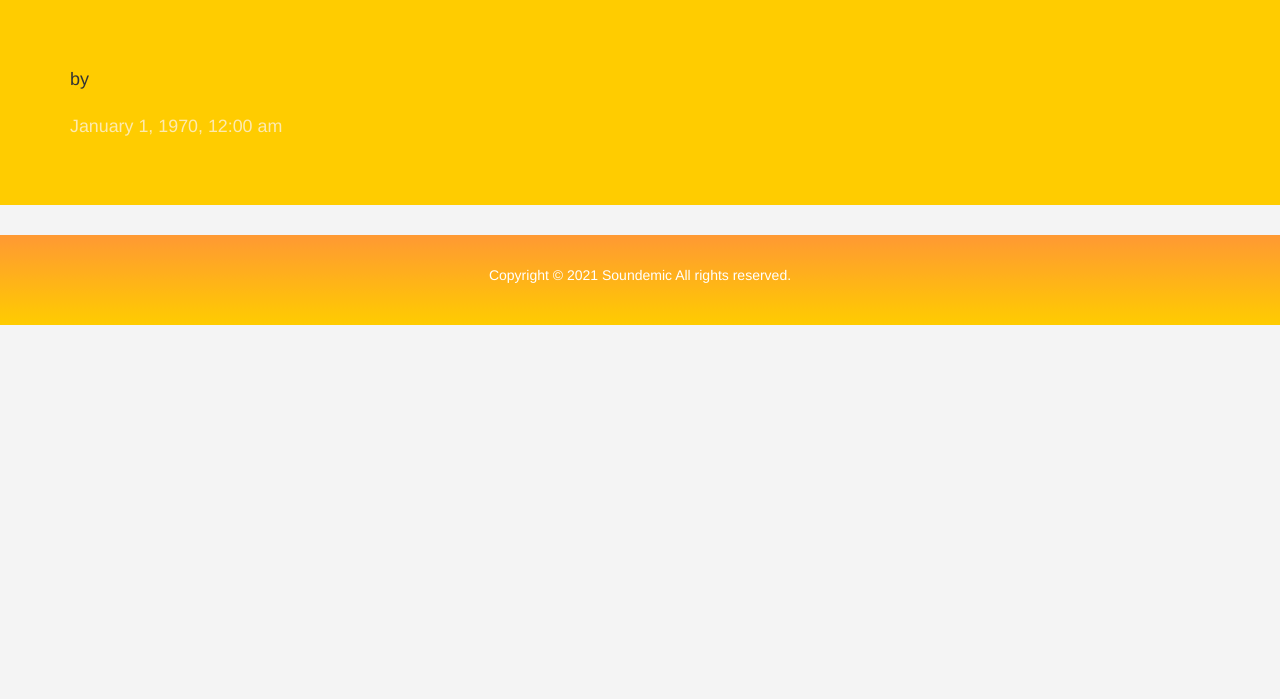
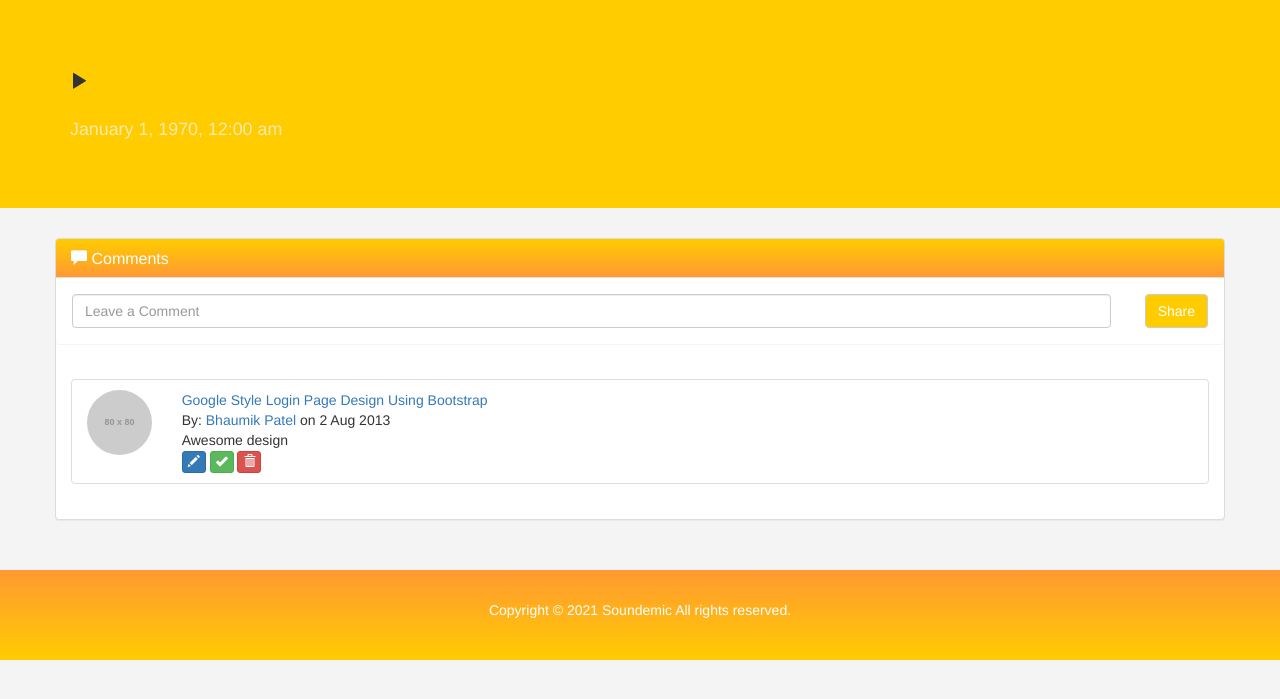
Before and after one commit to jeeweellee/Soundemic-CMS, a PHP site: page /user_show.php?songId=1 in a window 1280 px wide. Shown: the part 35-734 px from the top of the page. Run offline with PHP 8.4, Linux system fonts and the light colour scheme; grey boxes labelled with a size stand in for pictures from a placeholder-image service; data that the repository does not hold is empty; some libraries are stand-ins or nearby versions.

Commit message:
Changed icon design

```diff
--- a/admin_header.php
+++ b/admin_header.php
@@ -10,7 +10,7 @@
 
     switch($activePage){
         case 'admin':
-            $component = 'glyphicon glyphicon-home';
+            $component = 'glyphicon glyphicon-wrench';
             $title = 'Admin';
             $caption = 'Manage Your Site';
             break;
--- a/show.php
+++ b/show.php
@@ -62,7 +62,7 @@
     <div class="jumbotron">
       <div class="container">
         <h1><?= $row['title'] ?></h1>
-        <h4>by <?= $row['artist'] ?></h4>
+        <h4><span class="glyphicon glyphicon-play" aria-hidden="true"></span><i> <?= $row['artist'] ?></i></h4>
         <h2 class="show-full-post"><?= $row['description'] ?></h2>
         <p class="date"><small><?= date("F j, Y, g:i a", strtotime($row['currentDate'])) ?></small></p>
       </div>
--- a/user_show.php
+++ b/user_show.php
@@ -46,11 +46,66 @@
     <div class="jumbotron">
       <div class="container">
         <h1><?= $row['title']?></h1>
-        <h4>by <?= $row['artist']?></h4>
+        <h4><span class="glyphicon glyphicon-play" aria-hidden="true"></span><i> <?= $row['artist'] ?></i></h4>
         <h2 class="show-full-post"><?= $row['description']?></h2>
         <p class="date"><small><?= date("F j, Y, g:i a", strtotime($row['currentDate'])) ?> </small>
         <a href="edit.php?songId=<?= $_GET['songId']?>"></a></p>
       </div>
+    </div>
+
+    <div class="container">
+        <div class="row">
+            <div class="panel panel-default widget">
+                <div class="panel-heading" style="background: linear-gradient(to bottom, #ffcc00 0%, #ff9933 100%); color: #fff">
+                    <h3 class="panel-title"><span class="glyphicon glyphicon-comment"></span> Comments</h3>
+                </div>
+                <div class="panel">
+                  <div class="panel-body">
+                    <div class="row">
+                      <div class="col-md-11">
+                        <input class="form-control" type="text" placeholder="Leave a Comment">
+                      </div>
+                      <div class="col-md-1">
+                        <button class="btn btn-default pull-right" style="background-color: #ffcc00; color: #fff" type="submit">Share</button>
+                      </div>
+                    </div>
+                  </div>
+                </div>
+                <div class="panel-body">
+                    <ul class="list-group">
+                        <li class="list-group-item">
+                            <div class="row">
+                                <div class="col-xs-2 col-md-1">
+                                    <img src="http://placehold.it/80" class="img-circle img-responsive" alt="" /></div>
+                                <div class="col-xs-10 col-md-11">
+                                    <div>
+                                        <a href="http://www.jquery2dotnet.com/2013/10/google-style-login-page-desing-usign.html">
+                                            Google Style Login Page Design Using Bootstrap</a>
+                                        <div class="mic-info">
+                                            By: <a href="#">Bhaumik Patel</a> on 2 Aug 2013
+                                        </div>
+                                    </div>
+                                    <div class="comment-text">
+                                        Awesome design
+                                    </div>
+                                    <div class="action">
+                                        <button type="button" class="btn btn-primary btn-xs" title="Edit">
+                                            <span class="glyphicon glyphicon-pencil"></span>
+                                        </button>
+                                        <button type="button" class="btn btn-success btn-xs" title="Approved">
+                                            <span class="glyphicon glyphicon-ok"></span>
+                                        </button>
+                                        <button type="button" class="btn btn-danger btn-xs" title="Delete">
+                                            <span class="glyphicon glyphicon-trash"></span>
+                                        </button>
+                                    </div>
+                                </div>
+                            </div>
+                        </li>
+                    </ul>
+                </div>
+            </div>
+        </div>
     </div>
 
     <!-- Footer -->
```
